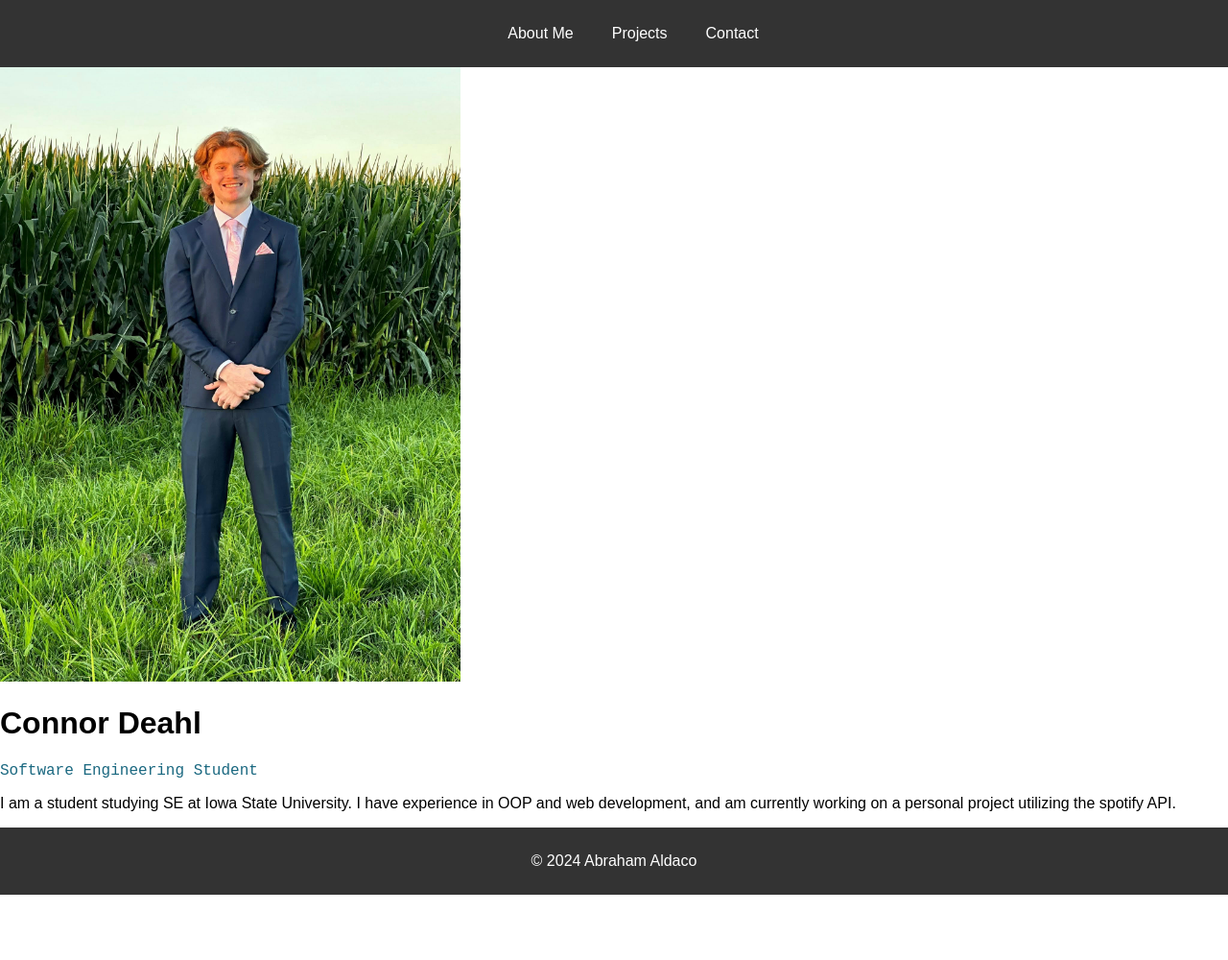
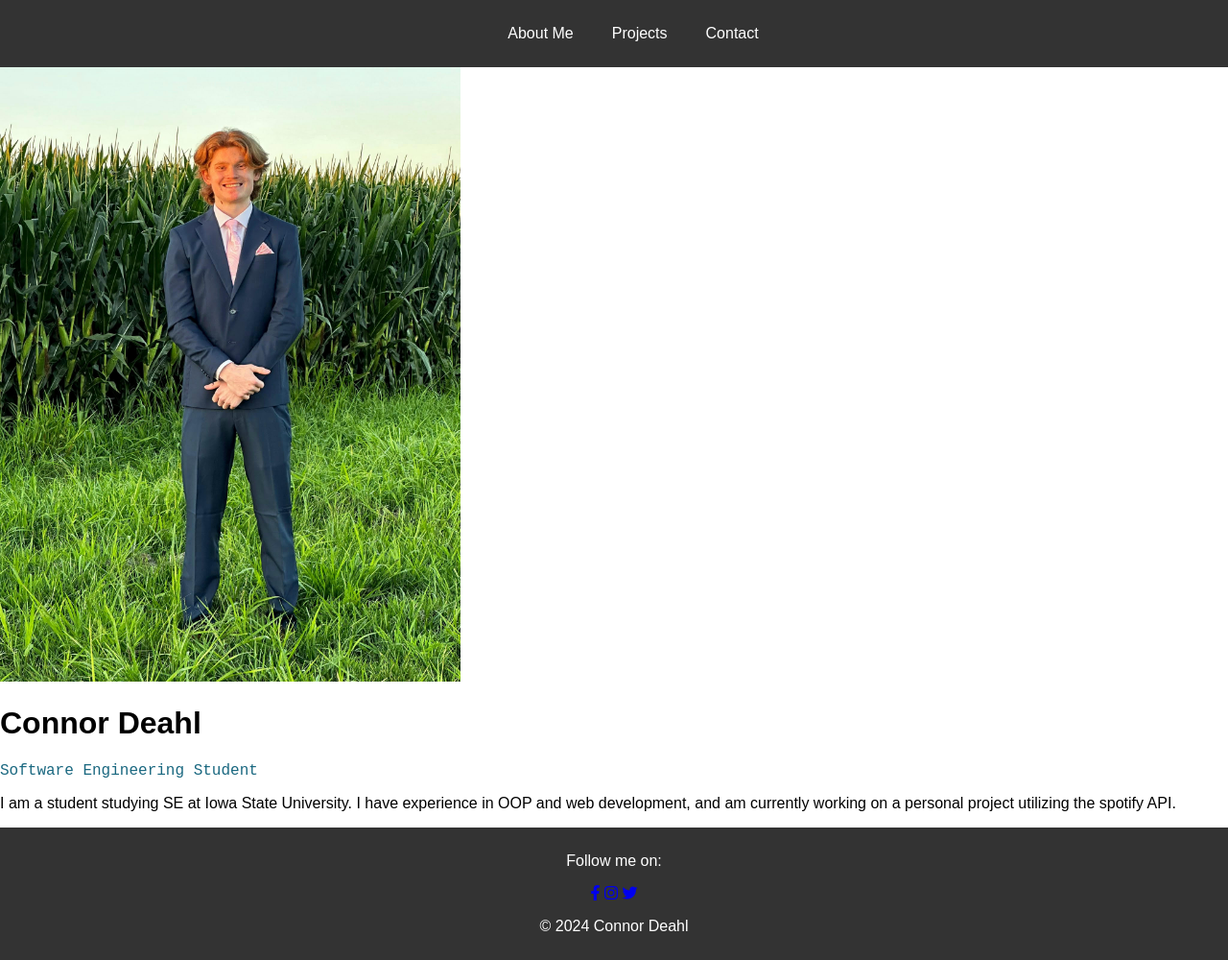
Before and after one commit to codeahl1/webPage363, a plain HTML site: page index.html in a window 1280 px wide. Shown: the whole page at 96% size. Before the commit the page ends 932 px from the top, so only its background shows below. Drawn offline with Linux system fonts and the light colour scheme.

Commit message:
Update index.html

```diff
--- a/index.html
+++ b/index.html
@@ -4,6 +4,10 @@
     <meta charset="UTF-8" />
     <meta name="viewport" content="width=device-width, initial-scale=1.0" />
     <link rel="stylesheet" href="./style.css" />
+    <link
+      rel="stylesheet"
+      href="https://cdnjs.cloudflare.com/ajax/libs/font-awesome/6.0.0-beta3/css/all.min.css"
+    />
     <title>Activity04 Portfolio and Github Web Pages</title>
   </head>
   <header>
@@ -35,6 +39,18 @@
     </div>
   </body>
   <footer>
-    <p>&copy; 2024 Abraham Aldaco</p>
+    <p>Follow me on:</p>
+    <a
+      href="https://www.facebook.com/profile.php?id=100027473389515&mibextid=ZbWKwL"
+      target="_blank"
+      ><i class="fab fa-facebook-f"></i
+    ></a>
+    <a href="https://www.instagram.com/codeahl06/" target="_blank"
+      ><i class="fab fa-instagram"></i
+    ></a>
+    <a href="https://x.com/BarackObama/" target="_blank"
+      ><i class="fab fa-twitter"></i
+    ></a>
+    <p>&copy; 2024 Connor Deahl</p>
   </footer>
 </html>
```
